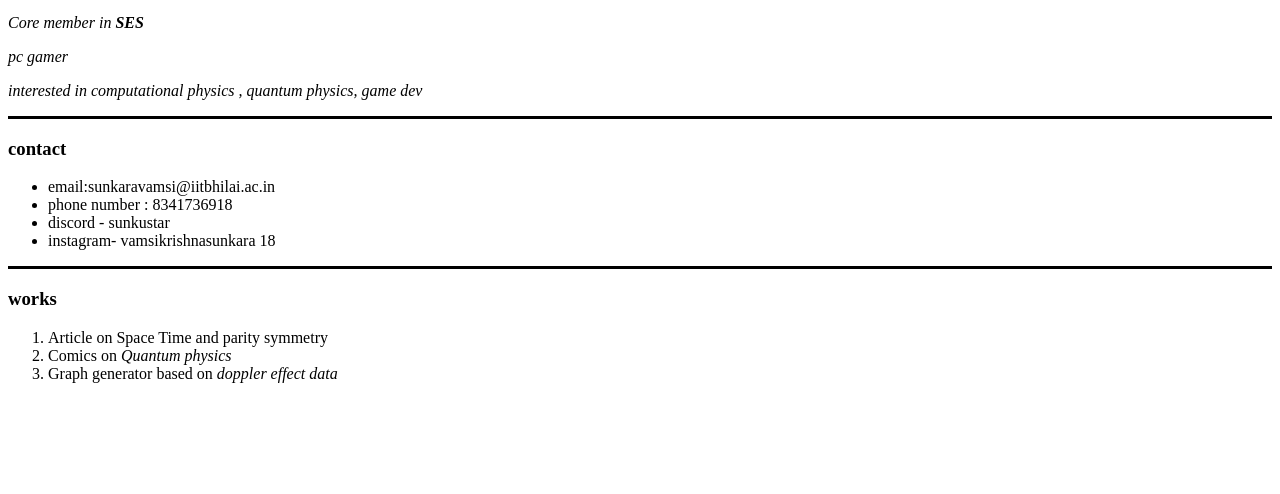
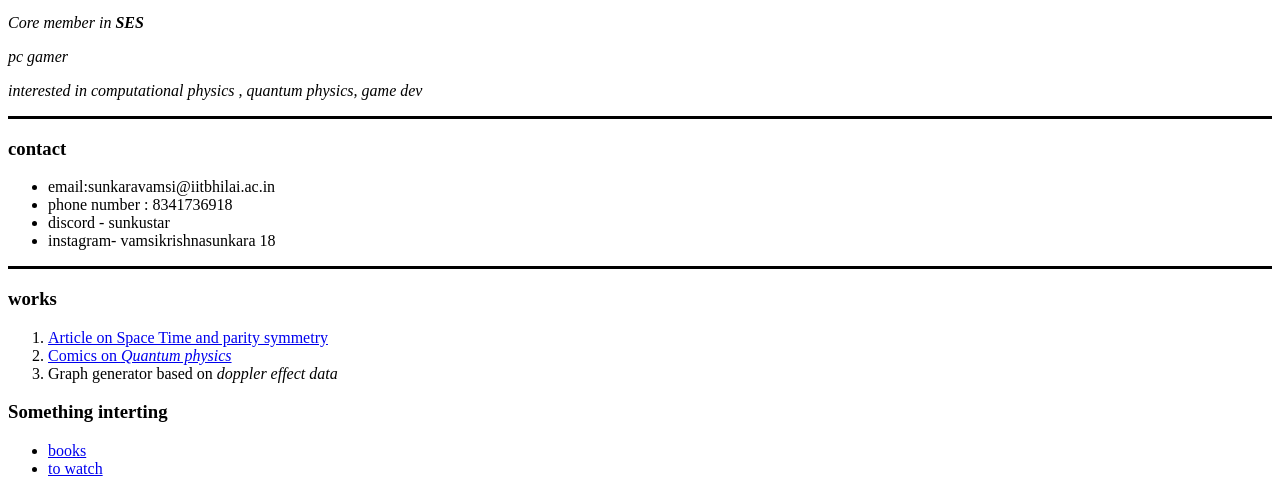
Before and after one commit to sunkustar/Personal-website, a plain HTML site: page personal webpage/firststep.html in a window 1280 px wide. Shown: the part 472-966 px from the top of the page. Before the commit the page ends 871 px from the top, so only its background shows below. Drawn offline with Linux system fonts and the light colour scheme.

Commit message:
html 2 basic

```diff
--- a/personal webpage/firststep.html
+++ b/personal webpage/firststep.html
@@ -17,8 +17,13 @@
  <hr size = "3" color = "black" noshade="5">
  <h3>works</h3>
  <ol>
-    <li>Article on Space Time and parity symmetry </li>
-    <li>Comics on <em>Quantum physics</em></li>
+    <li><a href ="https://drive.google.com/file/d/1AiWRfX-1w8etC6joeiR97dYLe0TzGR0W/view?usp=sharing">Article on Space Time and parity symmetry </a></li>
+    <li><a href="https://www.canva.com/design/DAFRMZcX1sI/GRZ2GVxLPShOqBrSBZLanw/view?utm_content=DAFRMZcX1sI&utm_campaign=designshare&utm_medium=link2&utm_source=sharebutton">Comics on <em>Quantum physics</em></a></li>
     <li>Graph generator based on <em>doppler effect data</em></li>
  </ol>
 </body>
+<h3>Something interting</h3>
+ <ul>
+   <li><a href ="books.html">books </a> </li>
+   <li><a href ="yt.html"> to watch</a> </li>
+ </ul>
```
Also changed, not shown: personal webpage/books.html (added, +6 -0 lines), personal webpage/yt.html (added, +6 -0 lines).
